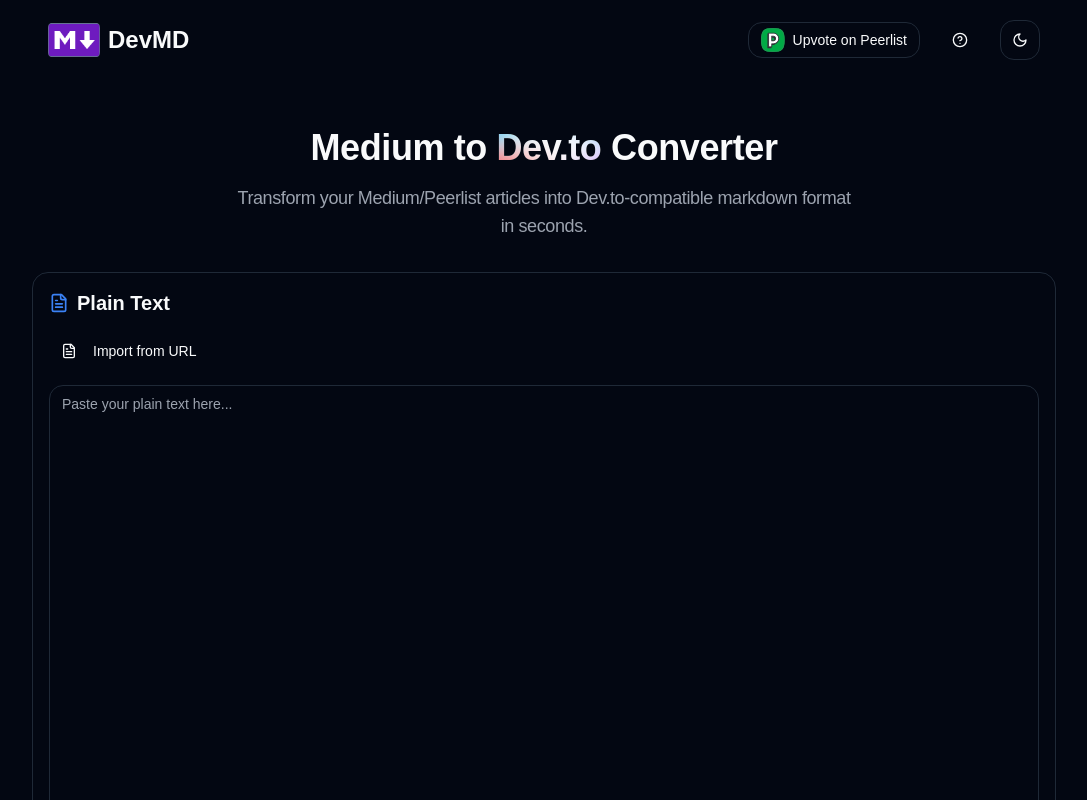
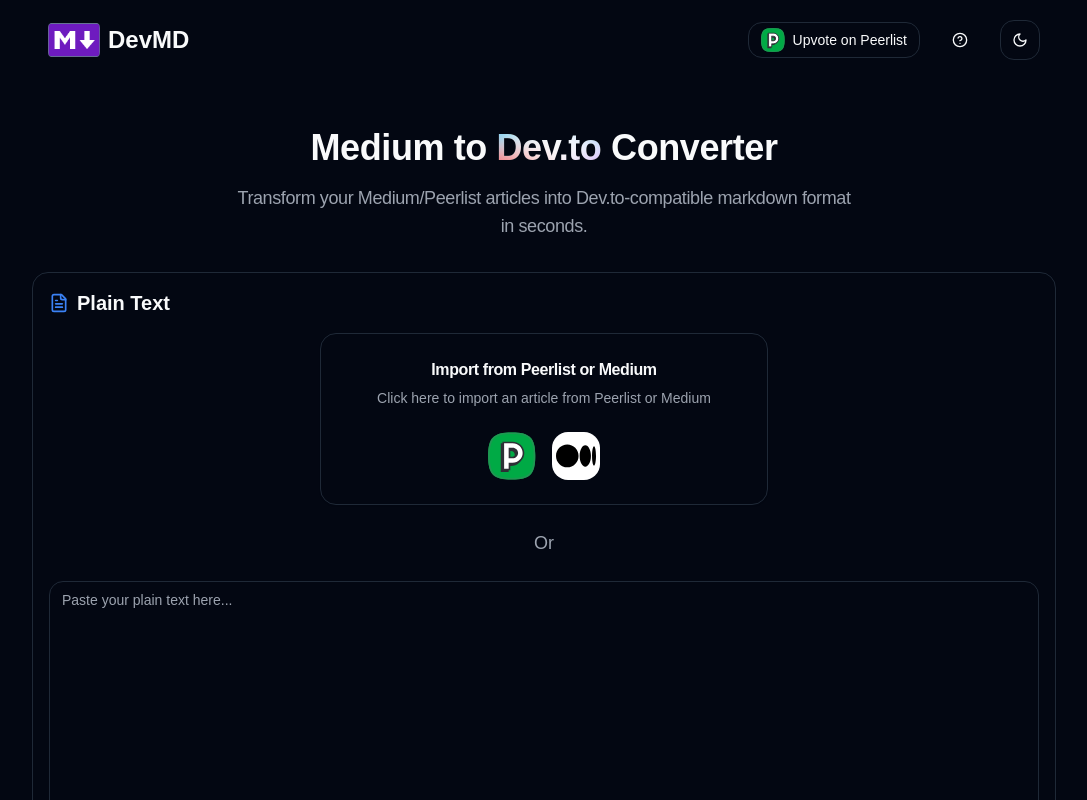
Before and after one commit to suryanshsingh2001/devmd, a Next.js app: page / in a window 1280 px wide. Shown: the top 800 px of the page, without its empty margins (96-1183 px from the left). Built offline with nearby package versions, Linux system fonts and the light colour scheme.

Commit message:
Add review changes

```diff
--- a/app/api/convert/route.ts
+++ b/app/api/convert/route.ts
@@ -24,21 +24,26 @@
 
     const model = genAI.getGenerativeModel({ model: "gemini-1.5-flash" });
 
-    const prompt = `Convert the following text to professional markdown format optimized for dev.to.
-  Only use content from the provided text - do not add any additional content, text, or commentary.
+    const prompt = `DO NOT PARAPHRASE OR MODIFY THE CONTENT IN ANY WAY! Your task is ONLY to convert the text to markdown format.
 
-  Key requirements:
+    STRICT REQUIREMENTS:
+    1. Keep ALL original content exactly as provided - word for word
+    2. Only add markdown syntax for formatting
+    3. DO NOT add, remove, or change any words
+    4. DO NOT summarize or rewrite anything
+
+    Convert using these markdown elements:
     - Use appropriate heading levels (H1, H2, H3)
     - Apply markdown syntax for emphasis and lists
-  - Maintain all URLs and image references exactly as provided
-  - Ensure proper spacing between sections
+    - Keep all URLs and image references exactly as provided
+    - Maintain proper spacing between sections
     - Format code blocks with language-specific syntax highlighting
     - Create readable paragraphs with clear breaks
     - For lists, use bullet points or numbered lists as they appear in the original
     - Add relevant tags only if explicitly mentioned in content
     - For tables, use standard markdown table syntax with headers and aligned columns
 
-  Text to convert:
+    Text to convert (KEEP EXACTLY AS IS):
     ${text}`;
 
     const result = await model.generateContent(prompt);
--- a/app/page.tsx
+++ b/app/page.tsx
@@ -36,10 +36,7 @@
 import { AuroraText } from "@/components/magicui/aurora-text";
 
 import UrlInputDialog from "@/components/shared/url-input-dialog";
-import {
-  CONVERT_LOADING_STATES,
-  EXTRACT_LOADING_STATES,
-} from "@/lib/constants";
+import { CONVERT_LOADING_STATES, LOADING_STATES } from "@/lib/constants";
 import { Alert, AlertDescription, AlertTitle } from "@/components/ui/alert";
 
 const formSchema = z.object({
@@ -126,18 +123,18 @@
       });
       if (!response.ok) {
         const errorData = await response.json();
-        throw new Error(errorData.text );
+        throw new Error(errorData.text);
       }
 
       const data = await response.json();
 
-
-
       if (data.success) {
         form.setValue("inputText", data.data);
-        toast.success("Text extracted from URL successfully");
+
+        // now run the onSubmit function to directly take to the markdown conversion
+
+        await onSubmit({ inputText: data.data });
       }
-
     } catch (error: any) {
       toast.error(error.message || "Failed to extract text from URL");
     } finally {
@@ -173,9 +170,7 @@
     <main className="min-h-screen  py-12 px-4">
       {loading && (
         <LoadingOverlay
-          loadingState={
-            isExtracting ? EXTRACT_LOADING_STATES : CONVERT_LOADING_STATES
-          }
+          loadingState={isExtracting ? LOADING_STATES : CONVERT_LOADING_STATES}
           loading={loading}
         />
       )}
@@ -198,16 +193,27 @@
                 <h2 className="text-xl font-semibold">Plain Text</h2>
               </div>
 
-              <div className="flex items-center gap-2">
-                <UrlInputDialog onSubmit={handleUrlSubmit} loading={loading} />
+              <div className="flex items-center justify-between">
+                <div className="flex-1">
+                  <UrlInputDialog
+                    onSubmit={handleUrlSubmit}
+                    loading={loading}
+                  />
+                </div>
+              </div>
 
+              <div className="flex  items-center gap-2 p-2">
+                <span className="text-muted-foreground text-lg  mx-auto">
+                  Or
+                </span>
                 {form.watch("inputText") && (
                   <Button
                     variant="ghost"
                     size="sm"
                     onClick={() => form.setValue("inputText", "")}
+                    className="text-red-500 hover:text-red-600"
                   >
-                    <span className="text-red-500">Clear Text</span>
+                    Clear Text
                   </Button>
                 )}
               </div>
@@ -221,24 +227,12 @@
                     name="inputText"
                     render={({ field }) => (
                       <FormItem>
-                        {form.formState.errors.inputText && (
-                          <Alert variant="destructive" className="text-red-500">
-                            <AlertTitle>
-                              <div className="flex items-center gap-2">
-                                <AlertCircle className="w-5 h-5" />
-                                <span className="text-sm">Too Short</span>
-                              </div>
-                            </AlertTitle>
-                            <AlertDescription>
-                              {form.formState.errors.inputText.message}
-                            </AlertDescription>
-                          </Alert>
-                        )}
+                        <FormMessage className="text-md text-red-600 text-center" />
                         <FormControl>
                           <div className="relative">
                             <Textarea
                               placeholder="Paste your plain text here..."
-                              className={`min-h-[700px] resize-none pr-16 ${
+                              className={`min-h-[500px] resize-none pr-16 ${
                                 form.formState.errors.inputText
                                   ? " focus-visible:ring-red-500"
                                   : ""
@@ -411,7 +405,10 @@
               <Button
                 className="w-full"
                 size="lg"
-                onClick={() => setShowResult(false)}
+                onClick={() => {
+                  form.setValue("inputText", "");
+                  setShowResult(false);
+                }}
               >
                 Try Again
               </Button>
--- a/components/shared/url-input-dialog.tsx
+++ b/components/shared/url-input-dialog.tsx
@@ -32,8 +32,7 @@
   DrawerDescription,
 } from "@/components/ui/drawer";
 import { toast } from "sonner";
-
-
+import { Card, CardContent, CardDescription, CardHeader, CardTitle } from "@/components/ui/card";
 interface UrlInputDialogProps {
   onSubmit: (url: string) => Promise<void>;
   loading?: boolean;
@@ -63,7 +62,7 @@
           const ispeerlist = url.match(
             /https:\/\/peerlist\.io\/.*\/articles\/.*/
           );
-          return ispeerlist ;
+          return ispeerlist;
         },
         {
           message: "Please enter a Peerlist article URL",
@@ -79,7 +78,7 @@
   });
 
   const handleSubmit = async (values: FormValues) => {
-    if(fromMedium){
+    if (fromMedium) {
       return toast.error("Medium URL is not supported yet.");
     }
     await onSubmit(values.url);
@@ -90,11 +89,33 @@
   if (isMobile) {
     return (
       <Drawer open={open} onOpenChange={setOpen}>
-        <DrawerTrigger asChild>
-          <Button variant="ghost" size="sm" className="text-sm">
-            <FileText className="w-4 h-4 mr-2" />
-            Import from URL
-          </Button>
+        <DrawerTrigger className="flex mx-auto w-full max-w-md">
+          <Card className="cursor-pointer w-full">
+            <CardHeader>
+              <CardTitle className="text-md">
+          Import from Peerlist or Medium
+              </CardTitle>
+              <CardDescription>
+          Click here to import an article from Peerlist or Medium
+              </CardDescription>
+            </CardHeader>
+            <CardContent className="flex gap-4 mx-auto justify-center">
+              <Image
+          src="/peerlist.svg"
+          alt="Peerlist"
+          width={48}
+          height={48}
+          className="rounded-lg"
+              />
+              <Image
+          src="/medium.svg"
+          alt="Medium"
+          width={48}
+          height={48}
+          className="rounded-lg bg-white p-1"
+              />
+            </CardContent>
+          </Card>
         </DrawerTrigger>
         <DrawerContent>
           <div className="mx-auto w-full max-w-md p-6">
@@ -171,11 +192,33 @@
   }
   return (
     <Dialog open={open} onOpenChange={setOpen}>
-      <DialogTrigger asChild>
-        <Button variant="ghost" size="sm" className="text-sm">
-          <FileText className="w-4 h-4 mr-2" />
-          Import from URL
-        </Button>
+      <DialogTrigger className="flex mx-auto w-full max-w-md">
+        <Card className="cursor-pointer w-full">
+          <CardHeader>
+            <CardTitle className="text-md">
+              Import from Peerlist or Medium
+            </CardTitle>
+            <CardDescription>
+              Click here to import an article from Peerlist or Medium
+            </CardDescription>
+          </CardHeader>
+          <CardContent className="flex gap-4 mx-auto justify-center">
+            <Image
+              src="/peerlist.svg"
+              alt="Peerlist"
+              width={48}
+              height={48}
+              className="rounded-lg"
+            />
+            <Image
+              src="/medium.svg"
+              alt="Medium"
+              width={48}
+              height={48}
+              className="rounded-lg bg-white p-1"
+            />
+          </CardContent>
+        </Card>
       </DialogTrigger>
       <DialogContent className="sm:max-w-[425px] gap-6">
         <DialogHeader className="flex flex-col items-center space-y-6">
--- a/lib/constants.ts
+++ b/lib/constants.ts
@@ -16,7 +16,7 @@
   },
 ] as const;
 
-export const EXTRACT_LOADING_STATES = [
+export const LOADING_STATES = [
   {
     text: "Extracting content... 📄",
   },
@@ -31,6 +31,21 @@
   },
   {
     text: "Teaching the code some manners... 🎩",
+  },
+  {
+    text: "Fetching from Peerlist... 🌐",
+  },
+  {
+    text: "Converting your text... 📝",
+  },
+  {
+    text: "Teaching AI proper grammar... 🎓",
+  },
+  {
+    text: "Adding markdown magic... ✨",
+  },
+  {
+    text: "Making it dev.to friendly... 🚀",
   },
   {
     text: "Almost there! Hold onto your keyboards! ⚡",
```
Lines whose indentation alone changed are shown as unchanged.
